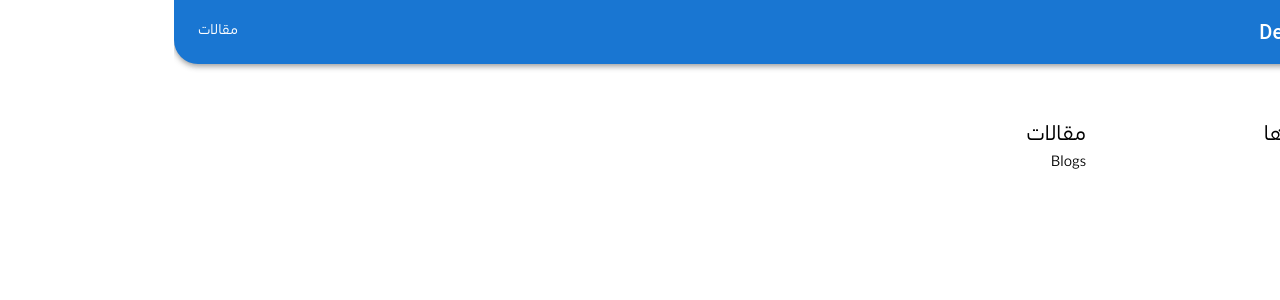
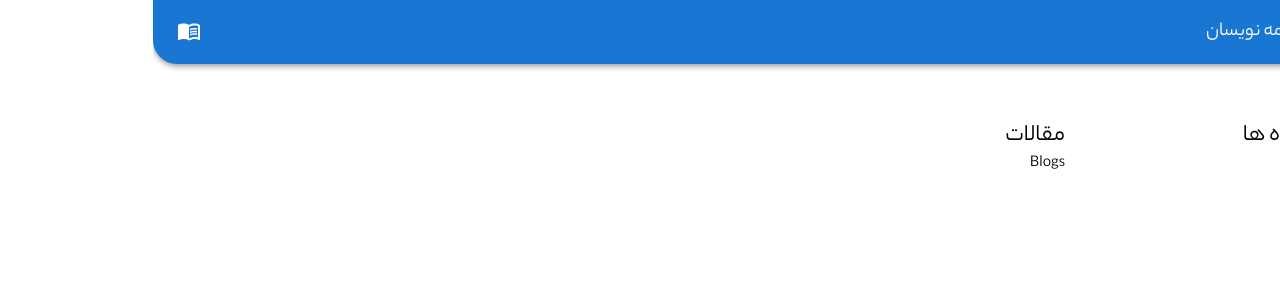
Before and after one commit to hasanashrafi/weblog-react-graphql, a React (Create React App) app: page / in a window 1280 px wide. Shown: the top 300 px of the page. Built offline with nearby package versions, Linux system fonts and the light colour scheme; no server answers.

Commit message:
added icon

```diff
--- a/src/layout/Layout.js
+++ b/src/layout/Layout.js
@@ -5,8 +5,9 @@ import Toolbar from '@mui/material/Toolbar';
 import Typography from '@mui/material/Typography';
 import IconButton from '@mui/material/IconButton';
 import MenuIcon from '@mui/icons-material/Menu';
+import { BookOnline, MenuBook } from '@mui/icons-material';
 
-export default function ButtonAppBar() {
+export default function NavBar() {
   const [isOpen, setIsOpen] = React.useState(false)
 
   return (
@@ -24,12 +25,12 @@ export default function ButtonAppBar() {
             <MenuIcon className='' />
           </IconButton>
 
-          <Typography variant="h6" fontFamily="Roboto" component="div" sx={{ flexGrow: 1 }}>
-            Dev's Weblog
+          <Typography variant="h6" mr={1} component="div" sx={{ flexGrow: 1 }}>
+            وبلاگ برنامه نویسان
           </Typography>
 
           <Typography color="inherit"  >
-            مقالات
+            <MenuBook />
           </Typography>
 
         </Toolbar>
```
